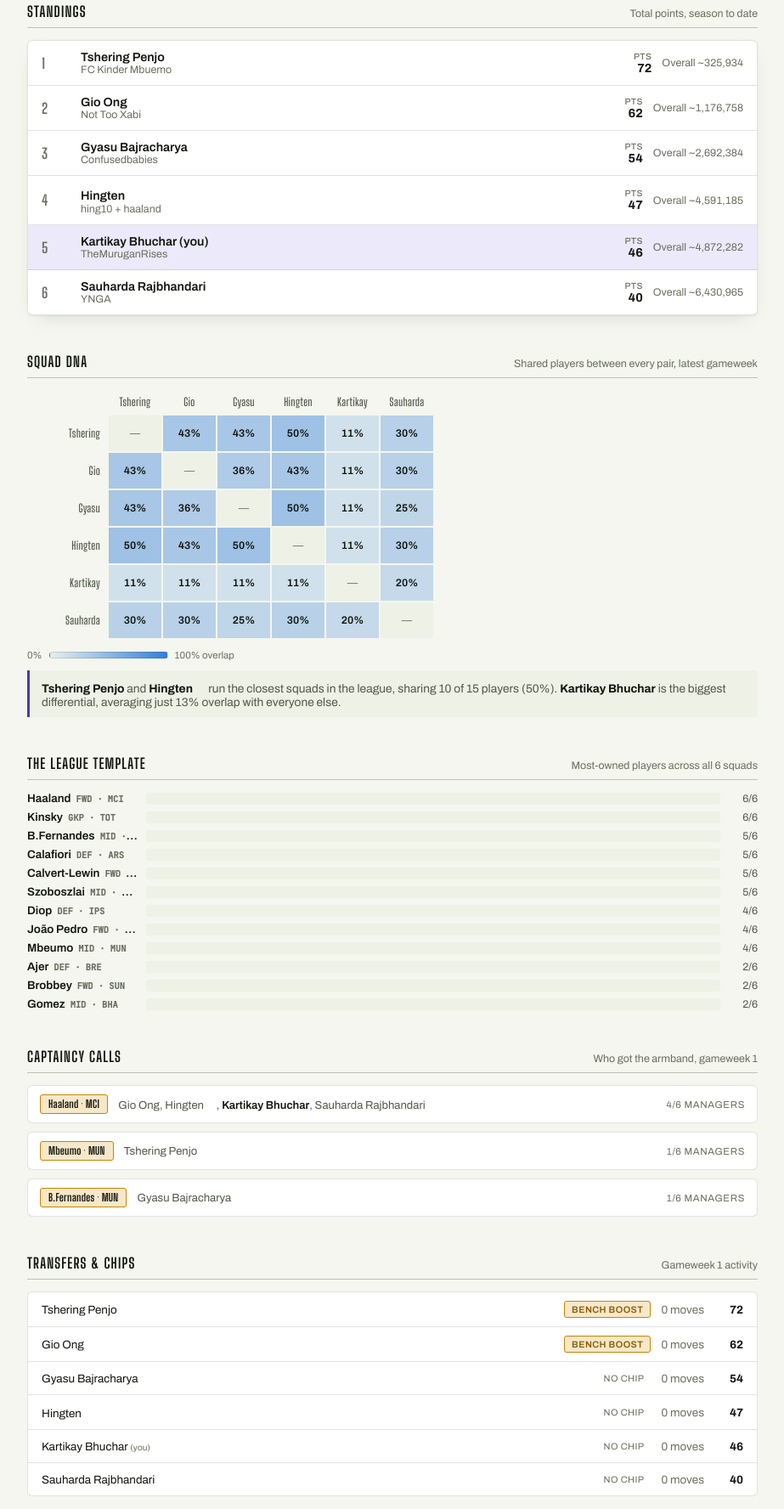
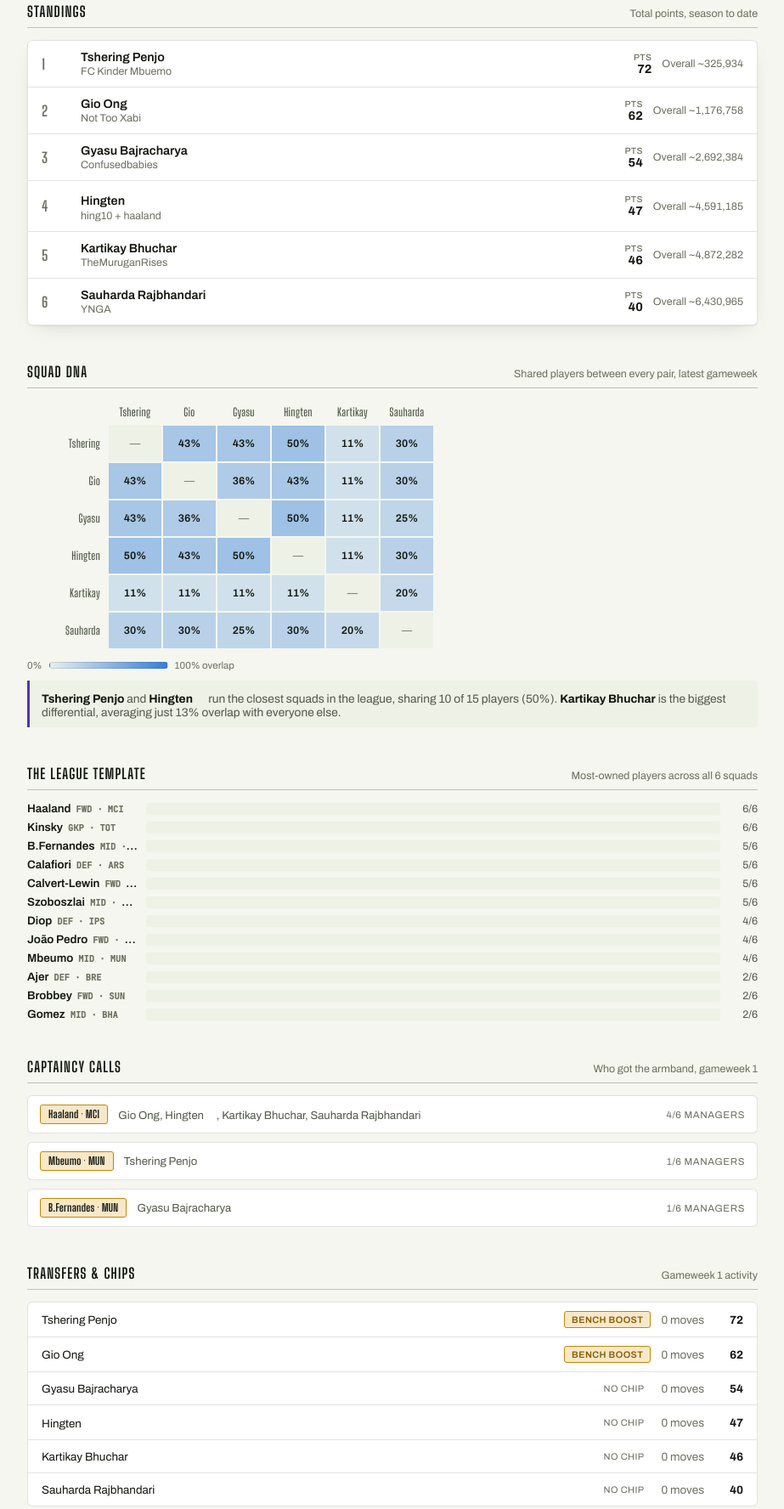
Before and after one commit to kbhuchar/fplWatch, a plain HTML site: page index.html in a window 1280 px wide. Shown: the part 212-1988 px from the top of the page at 85% size, without its empty margins (178-1101 px from the left). Drawn offline with Linux system fonts and the light colour scheme.

Commit message:
Fix mobile rendering and remove personalized (you) labels
Pages were missing <!DOCTYPE html>/head/body and a viewport meta tag,
so mobile browsers rendered them at desktop width and zoomed out,
making all text tiny. Also drop the "(you)" labels tied to one
manager now that the site is public and shared with the whole league.

```diff
--- a/index.html
+++ b/index.html
@@ -1,3 +1,8 @@
+<!DOCTYPE html>
+<html lang="en">
+<head>
+<meta charset="UTF-8">
+<meta name="viewport" content="width=device-width, initial-scale=1">
 <title>SF Ke Baap Squad Watch</title>
 <link rel="preconnect" href="https://fonts.googleapis.com">
 <link rel="preconnect" href="https://fonts.gstatic.com" crossorigin>
@@ -227,7 +232,6 @@
     color: var(--ink-muted);
     font-size: 1.05rem;
   }
-  .standings-row.you { background: var(--accent-soft); }
   .standings-row .who .name { font-weight: 600; }
   .standings-row .who .team {
     color: var(--ink-muted);
@@ -474,11 +478,16 @@
   footer a { color: var(--accent-ink); }
 
   @media (max-width: 480px) {
+    html { font-size: 17px; }
+    .wrap { padding: 20px 16px 64px; }
     .standings-row { grid-template-columns: 26px 1fr auto; }
     .standings-row .rk { display: none; }
     .owned-row { grid-template-columns: 96px 1fr 30px; }
+    .tabbar a { font-size: 0.95rem; padding: 12px 4px; }
   }
 </style>
+</head>
+<body>
 
 <div class="wrap">
 
@@ -583,17 +592,16 @@
   document.getElementById('gen-date').textContent =
     'Generated ' + new Date().toLocaleDateString('en-GB', { day: 'numeric', month: 'short', year: 'numeric' });
 
-  const KARTIKAY = 'Kartikay Bhuchar';
   const firstName = n => n.split(' ')[0];
 
   // ---- Standings ----
   const standingsEl = document.getElementById('standings');
   DATA.standings.forEach(row => {
     const div = document.createElement('div');
-    div.className = 'standings-row' + (row.manager === KARTIKAY ? ' you' : '');
+    div.className = 'standings-row';
     div.innerHTML = `
       <span class="rank">${row.rank}</span>
-      <span class="who"><span class="name">${row.manager}${row.manager === KARTIKAY ? ' (you)' : ''}</span><br>
+      <span class="who"><span class="name">${row.manager}</span><br>
         <span class="team">${row.team_name}</span></span>
       <span class="pts"><span class="lbl">Pts</span>${row.total_points}</span>
       <span class="rk">Overall ~${row.overall_rank.toLocaleString('en-GB')}</span>
@@ -686,7 +694,7 @@
       div.className = 'captain-group';
       div.innerHTML = `
         <span class="badge">${captain} · ${info.team}</span>
-        <span class="who">${info.managers.map(m => m === KARTIKAY ? `<b>${m}</b>` : m).join(', ')}</span>
+        <span class="who">${info.managers.join(', ')}</span>
         <span class="count">${info.managers.length}/${totalManagers} managers</span>
       `;
       capEl.appendChild(div);
@@ -702,7 +710,7 @@
     const chipKey = t.active_chip ? (CHIP_CLASS[t.active_chip] || 'none') : 'none';
     const chipLabel = t.active_chip ? (CHIP_LABEL[t.active_chip] || t.active_chip) : 'No chip';
     div.innerHTML = `
-      <span>${t.manager}${t.manager === KARTIKAY ? ' <span style="color:var(--ink-muted);font-size:0.75em;">(you)</span>' : ''}</span>
+      <span>${t.manager}</span>
       <span class="chip ${chipKey}">${chipLabel}</span>
       <span class="${t.transfer_cost ? 'hit' : 'hit zero'}">${t.transfers} moves${t.transfer_cost ? ' · -' + t.transfer_cost + ' pts' : ''}</span>
       <span class="pts">${t.gw_points ?? '—'}</span>
@@ -724,3 +732,5 @@
   });
 })();
 </script>
+</body>
+</html>
```
Also changed, not shown: compare.html (+16 -0 lines).
